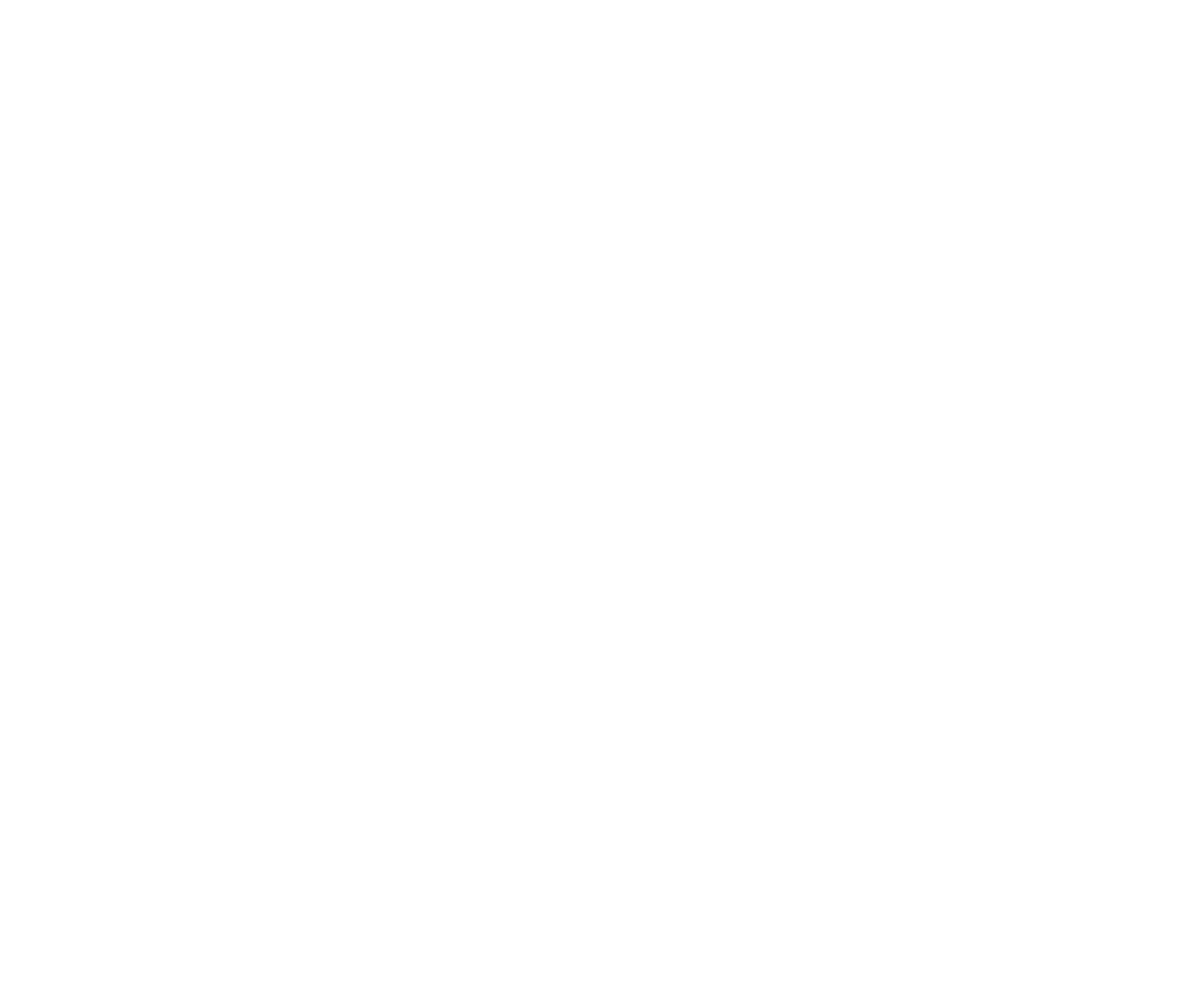
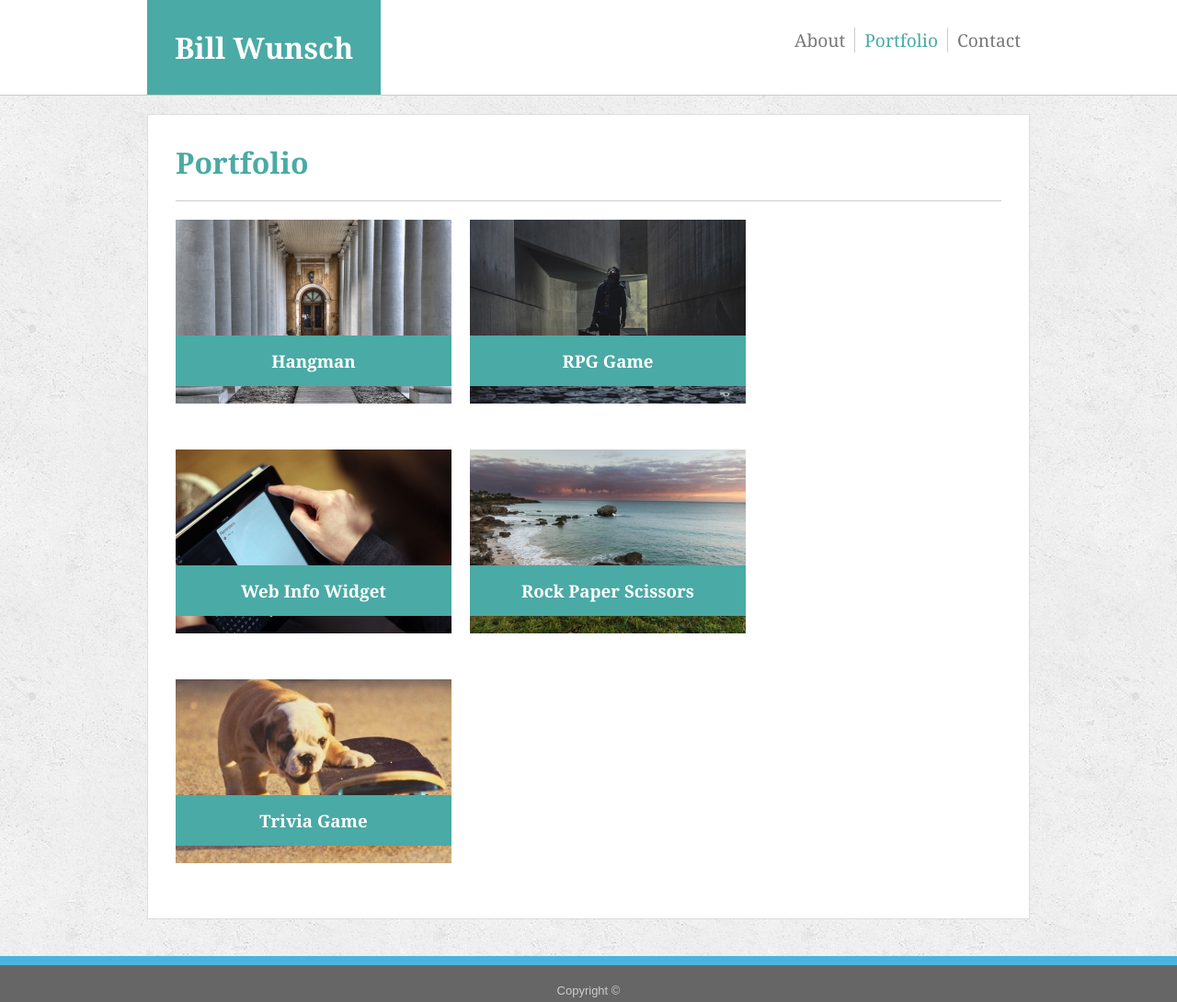
Before and after one commit to wwunsch23/Basic-Portfolio, a plain HTML site: page portfolio.html in a window 1280 px wide. Shown: the whole page at 92% size. Before the commit the page ends 800 px from the top, so only its background shows below. Drawn offline with Linux system fonts and the light colour scheme.

Commit message:
created and styled portfolio page

```diff
--- a/assets/css/style.css
+++ b/assets/css/style.css
@@ -34,6 +34,7 @@ li a {
     padding-left: 10px;
     padding-right: 10px;
     text-decoration: none;
+    font-size: 1.2em;
 }
 
 li a:hover:not(.active) {
@@ -44,7 +45,21 @@ li a:hover:not(.active) {
     color: #4aaaa5;
 }
 
+nav {
+    overflow: hidden;
+    font-family: 'Georgia', Times, "Times New Roman", serif;
+    background-color: #fff;
+    width: 960px;
+    margin: 0 auto;
+}
+
+header {
+    border-bottom: 1px solid #cccccc;
+    background-color: #fff;
+}
+
 h1 {
+    font-family: 'Georgia', Times, "Times New Roman", serif;
     font-size: 2em;
     float: left;
     margin: 0;
@@ -56,68 +71,65 @@ h1 {
     padding: 30px;
 }
 
-#about {
-    color: #4aaaa5;
-    _padding-bottom: 20px;
-    _width: 100%;
-    _border-bottom: 1px solid #cccccc;
-}
-
-header {
-    overflow: hidden;
-    font-family: 'Georgia', Times, "Times New Roman", serif;
-    background-color: #fff;
-    width: 960px;
-    margin: 0 auto;
-}
-
-div.full {
-    border-bottom: 1px solid #cccccc;
-    background-color: #fff;
-}
-
-div.content {
-    width:960px;
+#content {
+    max-width: 960px;
     margin: 20px auto;
+    margin-bottom:40px;
     background-color: #fff;
     padding: 30px;
     overflow: hidden;
     border: 1px solid #dddddd;
+    position: relative;
 }
 
-div.aboutHeader {
+#contentHeader {
     padding-bottom: 20px;
     width: 100%;
     border-bottom: 1px solid #cccccc;
     overflow: hidden;
 }
 
-div.blue {
-    background-color: #4AB4DD;
-    height: 96px;
-    position: relative;
-}
-
-div.grey {
-    background-color: #666;
-    height: 80px;
-    padding-top: 16px;
-    position: absolute;
-    top: 16px;
-    width: 100%;
+#contentTitle {
+    color: #4aaaa5;
 }
 
 img {
     float: left;
-    padding-top: 20px;
-    padding-right: 20px;
+    margin-right: 20px;
+}
+
+.portfolioImage {
+    margin-bottom: 30px;
+    width: 300px;
+    height: 200px;
+    position: relative;
+}
+
+#headshot {
+    margin-top: 20px;
     height: 20%;
     width: 20%;
 }
 
-.content p {
-    padding-top: 20px;
-    margin: 0;
+div.image {
+    margin-top: 20px;
+    position: relative;
+    float: left;
+}
+
+h3 {
+    position: absolute;
+    bottom: 30px;
+    width: 300px;
+    background-color: #4aaaa5;
+    padding: 15px;
+    text-align: center;
+    color: #fff;
+    font-family: 'Georgia', Times, "Times New Roman", serif;
+}
+
+h3:hover {
+    background-color: #4AB4DD;
 }
 
 footer {
@@ -125,7 +137,22 @@ footer {
 }
 
 footer p {
-    padding-top: 40px;
+    font-size:small;
     text-align: center;
     color:#cccccc;
+    margin-top: 20px;
 }
+
+#blueFooter {
+    background-color: #4AB4DD;
+    height: 50px;
+    position: relative;
+}
+
+#greyFooter {
+    background-color: #666;
+    height: 40px;
+    position: absolute;
+    top: 10px;
+    width: 100%;
+}
--- a/portfolio.html
+++ b/portfolio.html
@@ -0,0 +1,68 @@
+<!DOCTYPE html>
+<html>
+<head>
+    <meta charset="utf-8" />
+    <title>About Me</title>
+    <link rel="stylesheet" type="text/css" media="screen" href="./assets/css/style.css" />
+</head>
+<body>
+    <header>
+        <nav>
+            <h1 id="name">Bill Wunsch</h1>
+            <ul>
+                <li><a id="contact" href="contact.html">Contact</a></li>
+                <li><a class="active"href="portfolio.html">Portfolio</a></li>
+                <li><a href="index.html">About</a></li>
+            </ul>
+        </nav>
+    </header>
+
+    <div id="content">
+        <div id="contentHeader">
+            <h1 id="contentTitle">Portfolio</h1>
+        </div>
+        <div class="image">
+            <img class="portfolioImage" src="./assets/images/placeimg_300_200_arch.jpg">
+            <h3>
+                Hangman
+            </h3>
+        </div>
+        <div class="image">
+            <img class="portfolioImage" src="./assets/images/placeimg_300_200_people.jpg">
+            <h3>
+                RPG Game
+            </h3>
+        </div>
+        <div class="image">
+            <img class="portfolioImage" src="./assets/images/placeimg_300_200_tech.jpg">
+            <h3>
+                Web Info Widget
+            </h3>
+        </div>
+        <div class="image">
+            <img class="portfolioImage" src="./assets/images/placeimg_300_200_nature.jpg">
+            <h3>
+                Rock Paper Scissors
+            </h3>
+        </div>
+        <div class="image">
+            <img class="portfolioImage" src="./assets/images/placeimg_300_200_animals.jpg">
+            <h3>
+                Trivia Game
+            </h3>
+        </div>
+    </div>
+
+
+    <footer>
+            <div id="blueFooter">
+                <div id="greyFooter">
+                    <p>Copyright &copy;</p>
+                </div>
+            </div>
+    </footer>
+
+
+</body>
+
+</html>
```
Also changed, not shown: index.html (+48 -19 lines), assets/images/Tank-Crab.jpg (added), assets/images/placeimg_300_200_animals.jpg (added), assets/images/placeimg_300_200_arch.jpg (added), assets/images/placeimg_300_200_nature.jpg (added), assets/images/placeimg_300_200_people.jpg (added), assets/images/placeimg_300_200_tech.jpg (added).
